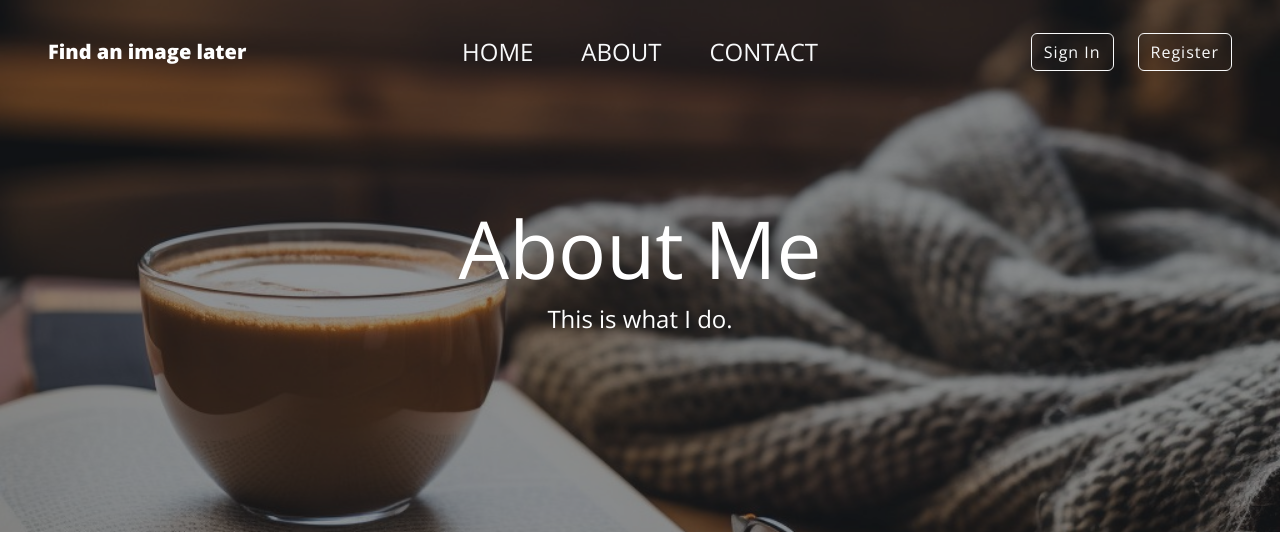
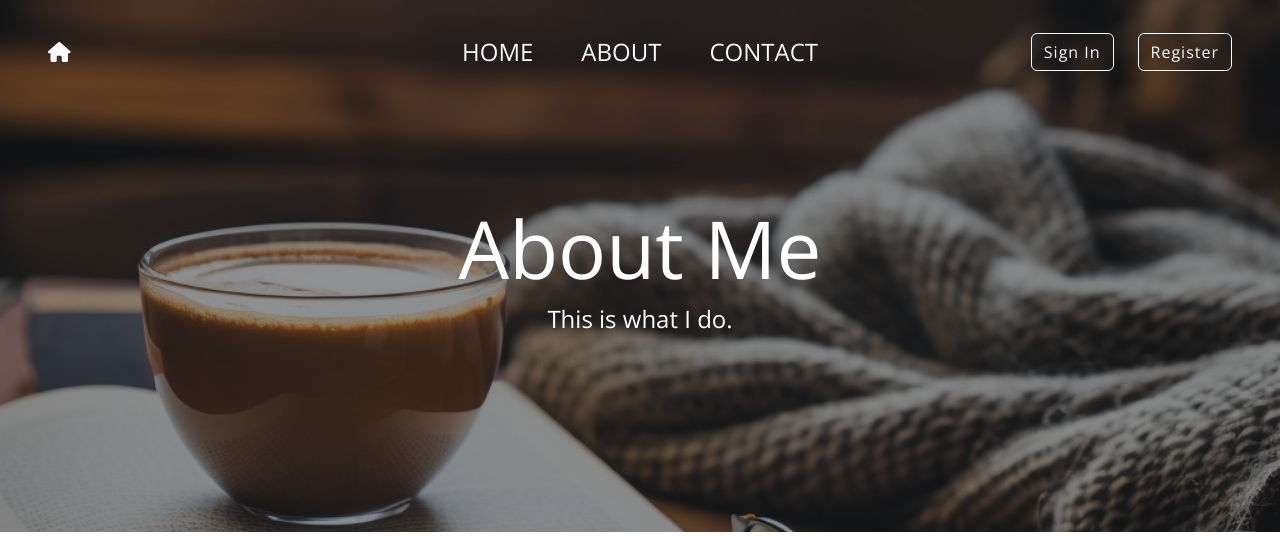
Before and after one commit to ozysouza/blogs-application, a Flask app: page /about in a window 1280 px wide. Shown: the top 536 px of the page. Run offline with Flask 3, Linux system fonts and the light colour scheme; parts of the project's set-up code (start-up, migrations or seed data) failed here and were passed over; some libraries are stand-ins or nearby versions.

Commit message:
Add a Home Icon

```diff
--- a/src/website/templates/base.html
+++ b/src/website/templates/base.html
@@ -57,9 +57,6 @@
 <header role="banner">
     <nav class="navbar navbar-expand-lg navbar-dark" id="mainNav">
         <div class="text-nowrap container-fluid px-4 px-lg-5 mt-4">
-            <!-- Navbar brand or logo can go here -->
-            <!--            <a class="navbar-brand" href="{{ url_for('views.home_page') }}">Home</a>-->
-
             <!-- Toggler for mobile view -->
             <button aria-controls="navbarNav" aria-expanded="false" aria-label="Toggle navigation"
                     class="navbar-toggler"
@@ -69,7 +66,9 @@
 
             <!-- Collapsible content -->
             <div class="navbar-collapse d-lg-flex collapse show" id="navbarNav">
-                <a class="navbar-brand col-lg-3 me-0" href="#">Find an image later</a>
+                <a class="navbar-brand col-lg-3 me-0" href="{{ url_for('views.home_page') }}">
+                    <i class="fa fa-home"></i>
+                </a>
                 <!-- Left-aligned links -->
                 <ul class="navbar-nav col-lg-6 justify-content-lg-center">
                     <li class="nav-item">
```
